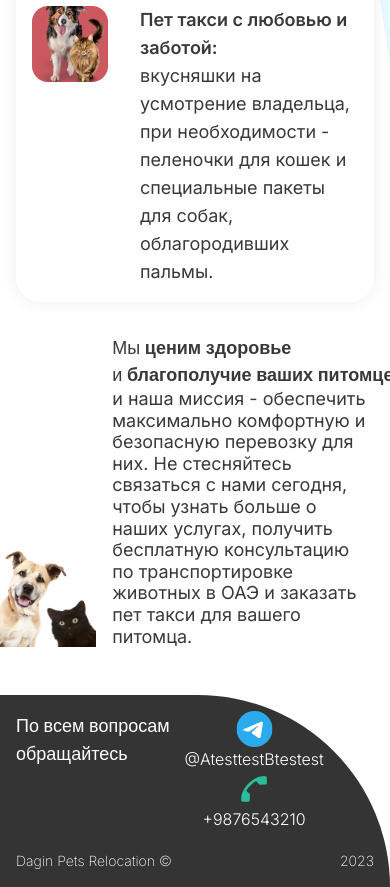
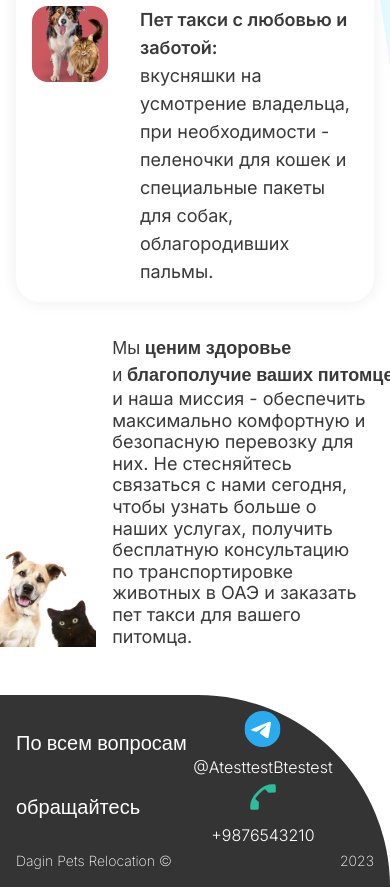
Before and after one commit to DragonflyPie/dagin_pets, a Next.js app: page / in a window 390 px wide. Shown: the part 1958-2845 px from the top of the page. Built offline with nearby package versions, Linux system fonts and the light colour scheme.

Commit message:
style: fix footer gaps and paddings

```diff
--- a/app/Contact.tsx
+++ b/app/Contact.tsx
@@ -6,7 +6,7 @@ interface ContactProps {
 }
 const Contact = ({ icon, info }: ContactProps) => {
   return (
-    <div className="flex flex-col items-center ">
+    <div className="flex flex-col items-center gap-2  md:gap-4">
       <div className="">{icon}</div>
       <div className="">{info}</div>
     </div>
--- a/app/Footer.tsx
+++ b/app/Footer.tsx
@@ -5,9 +5,9 @@ import dog_with_phone_img from "../public/dog_with_phone.png";
 
 const Footer = () => {
   return (
-    <div className="relative m-auto flex h-48 w-full flex-col justify-between  rounded-tr-full bg-dark-gray p-4 text-white text-white md:p-12 md:pb-6 lg:h-60  ">
-      <div className="flex items-start justify-between md:items-center">
-        <h3 className=" whitespace-pre font-osans text-lg sm:text-xl/[120%] md:text-2xl/[150%] lg:text-3xl/[150%] xl:text-4xl/[150%]">
+    <div className="relative m-auto flex h-48 w-full flex-col justify-between  rounded-tr-full bg-dark-gray p-4 text-white text-white md:pb-6 lg:h-60 lg:p-8 xl:p-12  ">
+      <div className="flex justify-between lg:items-center">
+        <h3 className=" whitespace-pre font-osans text-lg text-xl/[4rem] sm:text-2xl/[3rem] lg:text-3xl/[3rem] xl:text-4xl/[150%]">
           {`По всем вопросам \nобращайтесь`}
         </h3>
         <div className="flex grow flex-col items-center justify-around pr-10 font-inter font-light sm:text-lg md:flex-row md:text-xl lg:pr-[300px] xl:text-2xl ">
```
